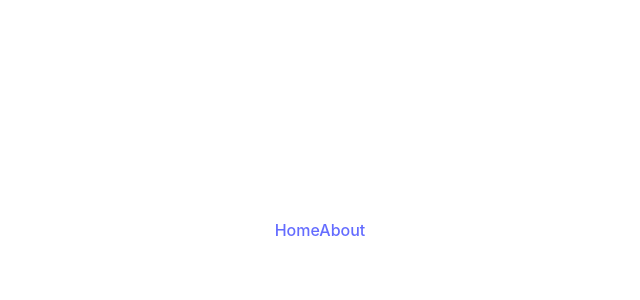
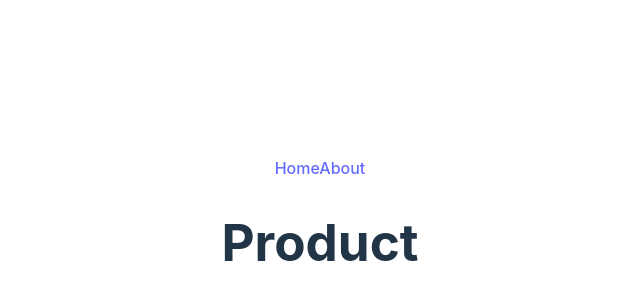
Before and after one commit to mrmohsensami/vue-router, a Vue app: page /#/products/5 in a window 1280 px wide. Before the commit this address had no page. Shown: the part 170-470 px from the top of the page, without its empty margins (320-960 px from the left). Built offline with nearby package versions, Linux system fonts and the light colour scheme.

Commit message:
route params

```diff
--- /dev/null
+++ b/src/pages/NotFound.vue
@@ -0,0 +1,13 @@
+<template>
+  <h1>NotFound</h1>
+</template>
+
+<script>
+export default {
+
+}
+</script>
+
+<style>
+
+</style>
--- /dev/null
+++ b/src/pages/Post.vue
@@ -0,0 +1,14 @@
+<template>
+  <h1>نمایش پست</h1>
+  {{ $route.params.postId }}
+</template>
+
+<script>
+export default {
+    name: 'Post'
+}
+</script>
+
+<style>
+
+</style>
--- /dev/null
+++ b/src/pages/Product.vue
@@ -0,0 +1,13 @@
+<template>
+  <h1>Product</h1>
+</template>
+
+<script>
+export default {
+    name : 'Product'
+}
+</script>
+
+<style>
+
+</style>
--- /dev/null
+++ b/src/pages/Profile.vue
@@ -0,0 +1,13 @@
+<template>
+  <p>user profile {{ $route.params }}</p>
+</template>
+
+<script>
+export default {
+
+}
+</script>
+
+<style>
+
+</style>
```
Also changed, not shown: src/router.js (+9 -0 lines).
